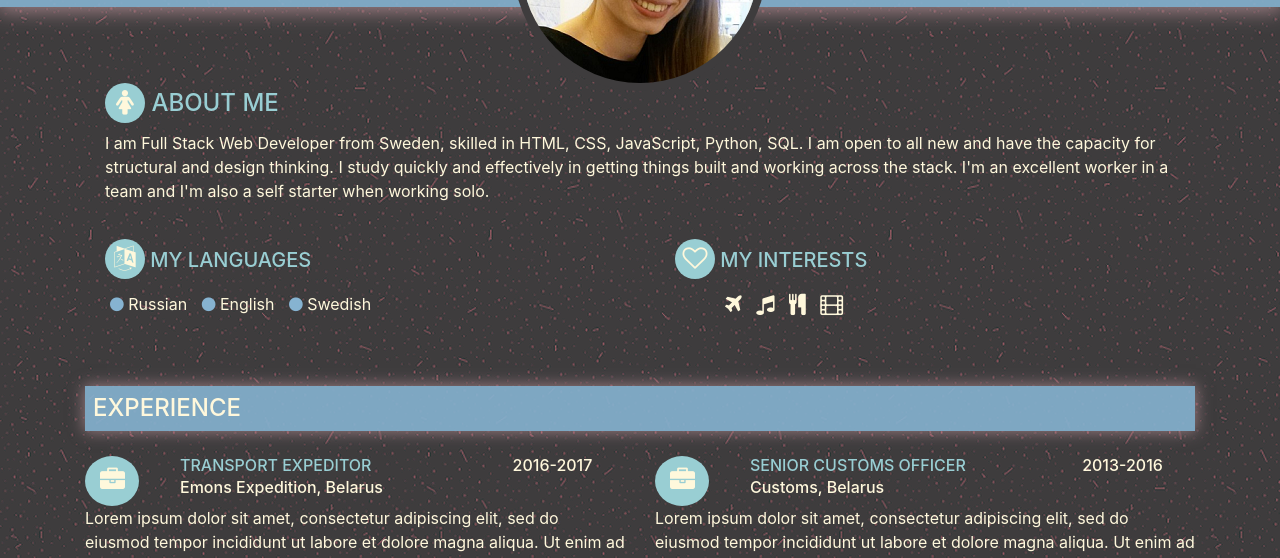
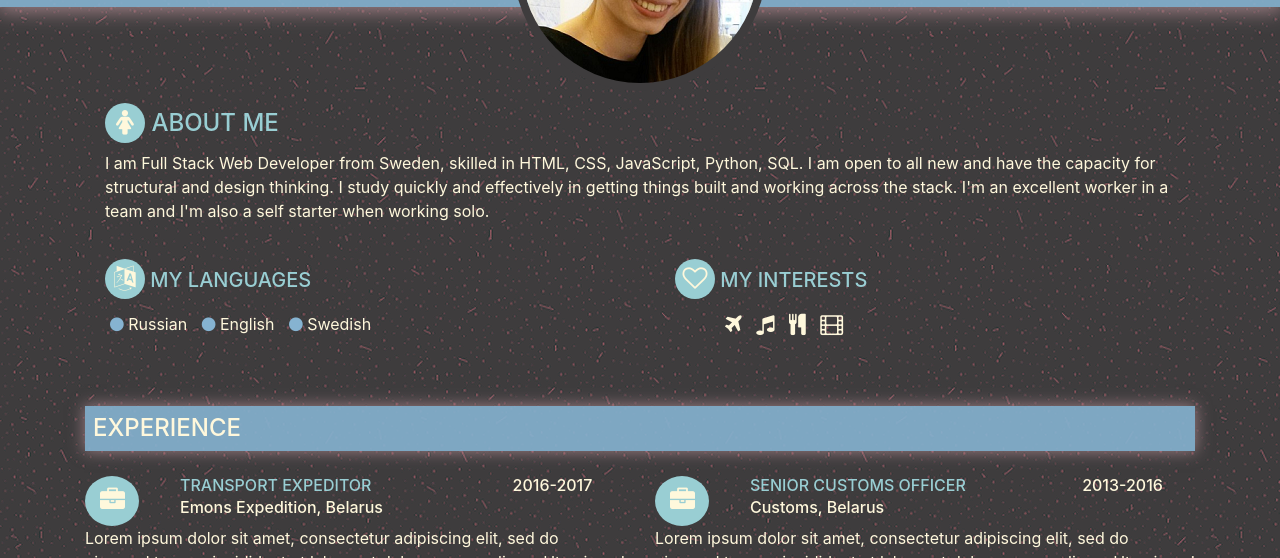
Before and after one commit to Code-Institute-Submissions/My-resume-website, a plain HTML site: page index.html in a window 1280 px wide. Shown: the part 242-800 px from the top of the page. Drawn offline with nearby package versions, Linux system fonts and the light colour scheme.

Commit message:
Modified format index.html, added overflow in style.css

```diff
--- a/assets/css/style.css
+++ b/assets/css/style.css
@@ -3,9 +3,11 @@
 body {
     background-image: url(../images/pinkdust.png);  /* https://www.toptal.com/designers/subtlepatterns/thumbnail-view/page/9/ */
     position: relative;
+    overflow-y: auto;
+    overflow-x: hidden;
 }
 
-section {
+feature {
     color:#FFF8DC;
 }
 
@@ -93,6 +95,10 @@ section {
 }
 
 /* --------------------------------  About Me*/
+
+.about-me-top {
+    margin-top: 20px;
+}
 
 .icn {
     width: 40px;
--- a/index.html
+++ b/index.html
@@ -29,8 +29,6 @@
                 </div>
             </nav>
         </header>
-        <section>
-
         <!-- My info -->
         <feature>
             <div class="container-fluid my-info-photo">
@@ -55,12 +53,12 @@
 
         <!-- About Me -->
         <feature>
-                    <div class="container" id="aboutme">
+            <div class="container about-me-top" id="aboutme">
                 <div class="item">
                     <h4><i class="fa fa-female icn" aria-hidden="true"></i> ABOUT ME</h4>
                     <p>
-                                I am Full Stack Web Developer from Sweden, skilled in HTML, CSS, JavaScript, Python, SQL. I am open to all new and have the capacity for structural and design thinking. I study quickly and effectively in
-                                getting things built and working across the stack. I'm an excellent worker in a team and I'm also a self starter when working solo.
+                        I am Full Stack Web Developer from Sweden, skilled in HTML, CSS, JavaScript, Python, SQL. I am open to all new and have the capacity for structural and design thinking. I study quickly and effectively in getting
+                        things built and working across the stack. I'm an excellent worker in a team and I'm also a self starter when working solo.
                     </p>
                 </div>
                 <div class="row align-items-center">
@@ -217,8 +215,6 @@
         </feature>
 
         <!-- My CV -->
-
-        </section>
         <footer>
             <div class="container-fluid p-0">
                 <ul class="icon">
```
Lines whose indentation alone changed are shown as unchanged.
